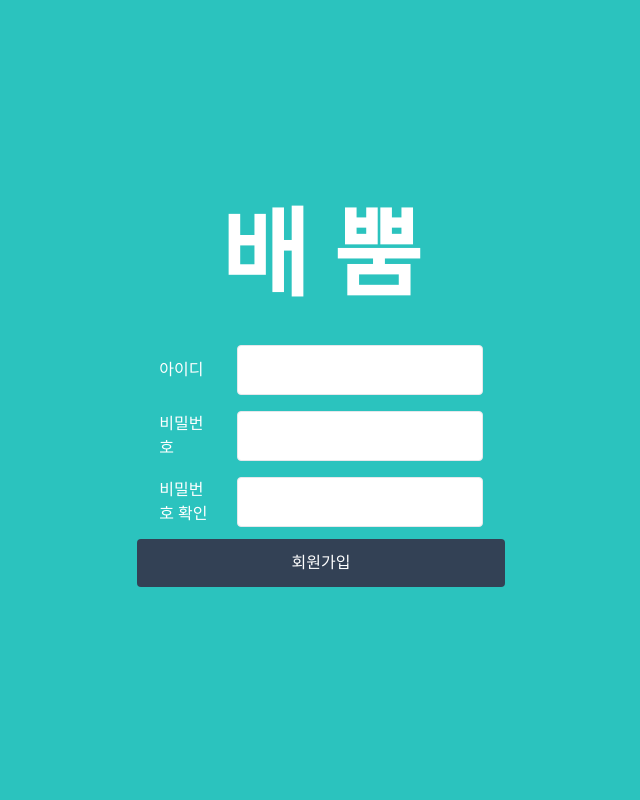
After one commit to NQ-OO/BaeBBoom, a Flask app: template templates/signUp.html in a window 1280 px wide. The commit adds this page. Shown: the whole page, without its empty margins (319-959 px from the left). Run offline with Flask 2, Linux system fonts and the light colour scheme; the template is opened without the code that fills it, so the values that code supplies are empty; some libraries are stand-ins or nearby versions; some web fonts are replaced.

Commit message:
hyeok - signup, signin, landing page

```diff
--- a/app.py
+++ b/app.py
@@ -5,30 +5,36 @@ app = Flask(__name__)
 # 메인페이지
 @app.route('/')
 def home():
-  return render_template(index.html)
+    return render_template('index.html')
 
 # 등록페이지
+
+
 @app.route('/register')
 def register():
-  return 'This is 등록페이지!'
+    return 'This is 등록페이지!'
 
 # 상세페이지
+
+
 @app.route('/spec')
 def spec():
-  return 'This is 상세페이지!'
+    return 'This is 상세페이지!'
 
 # 로그인 페이지
+
+
 @app.route('/login')
 def login():
-  return 'This is 로그인페이지!'
+    return 'This is 로그인페이지!'
 
 # 회원가입 페이지
+
+
 @app.route('/signup')
 def signup():
-  return 'This is 회원가입페이지!'
-
-
+    return 'This is 회원가입페이지!'
 
 
 if __name__ == '__main__':
-  app.run('0.0.0.0',port=5000,debug=True)
+    app.run('0.0.0.0', port=5000, debug=True)
--- /dev/null
+++ b/templates/signUp.html
@@ -0,0 +1,115 @@
+<!DOCTYPE html>
+<html lang="ko">
+
+<head>
+  <meta charset="UTF-8">
+  <meta name="viewport" content="width=device-width, initial-scale=1.0">
+  <!-- TAIL WIND -->
+  <script src="https://cdn.tailwindcss.com"></script>
+  <script>
+    tailwind.config = {
+      theme: {
+        extend: {
+          colors: {
+            clifford: '#da373d',
+          }
+        }
+      }
+    }
+  </script>
+  <style type="text/tailwindcss">
+    @layer utilities {
+      .content-auto {
+        content-visibility: auto;
+      }
+    }
+  </style>
+  <!-- GOOGLE FONT -->
+  <link rel="preconnect" href="https://fonts.googleapis.com">
+  <link rel="preconnect" href="https://fonts.gstatic.com" crossorigin>
+  <link href="https://fonts.googleapis.com/css2?family=Jua&display=swap" rel="stylesheet">
+  <!-- 한나 -->
+  <link href="https://webfontworld.github.io/BMHanna11yrs/BMHanna11yrs.css" rel="stylesheet">
+  <!-- JS -->
+  <script src="https://code.jquery.com/jquery-3.5.1.slim.min.js"
+    integrity="sha384-DfXdz2htPH0lsSSs5nCTpuj/zy4C+OGpamoFVy38MVBnE+IbbVYUew+OrCXaRkfj"
+    crossorigin="anonymous"></script>
+  <script src="https://ajax.googleapis.com/ajax/libs/jquery/3.4.1/jquery.min.js"></script>
+  <script src="https://cdn.jsdelivr.net/npm/popper.js@1.16.1/dist/umd/popper.min.js"
+    integrity="sha384-9/reFTGAW83EW2RDu2S0VKaIzap3H66lZH81PoYlFhbGU+6BZp6G7niu735Sk7lN"
+    crossorigin="anonymous"></script>
+  <title>배달비 뿜빠이</title>
+  <style>
+    * {
+      font-family: 'BMHanna11yrs';
+    }
+
+    body {
+      min-width: 470px;
+      min-height: 500px;
+    }
+  </style>
+  <script>
+    function onClickSignUp() {
+      let id = $("#user_id").val();
+      let pwd = $("#password").val();
+      let confirm_pwd = $("#confirm_password").val();
+      // console.log(id);
+      console.log("id :", id);
+      console.log("password :", pwd);
+      console.log("confirm_password :", pwd);
+
+      // 통신
+      // $.ajax({
+      //   type: "POST",
+      //   url: "/signup",
+      //   data: { id, pwd, confirm_pwd }, // 데이터 주는방법
+      //   success: function (response) { // 성공하면
+      //     if (response["result"] == "success") {
+      //       alert(response["msg"]);
+      //       // 3. 성공 시 페이지 새로고침
+      //       window.location.reload()
+      //     } else {
+      //       alert("server ERROR!")
+      //     }
+      //   }
+      // })
+    }
+  </script>
+</head>
+
+<body style="background-color: rgb(43,195,190); display: flex; flex-direction: column;">
+  <div class="min-h-screen flex flex-col">
+    <div class="container max-w-sm mx-auto flex-1 flex flex-col items-center justify-center px-2">
+      <div class="py-8 rounded text-white w-full">
+        <h1 class="mb-8 text-8xl text-center" style="font-weight: 600; ">배 뿜</h1>
+        <div style="display: flex; justify-content: space-evenly; align-items: center;" class="w-full">
+          <text style="width: 56px;">아이디</text>
+          <input type="text" style="color: black;" id="user_id"
+            class="block border border-grey-light w-2/3 p-3 rounded my-2 text-slate-700" name="user_id" />
+        </div>
+
+        <div style="display: flex; justify-content: space-evenly; align-items: center;">
+          <text style="width: 56px;">비밀번호</text>
+          <input type="password" id="password" style="font-family: sans-serif;"
+            class="block border border-grey-light w-2/3 p-3 rounded my-2 text-slate-700" name="password" />
+        </div>
+
+        <div style="display: flex; justify-content: space-evenly; align-items: center;">
+          <text style="width: 56px;">비밀번호 확인</text>
+
+          <input type="password" id="confirm_password" style="font-family: sans-serif;"
+            class="block border border-grey-light w-2/3 p-3 rounded my-2 text-slate-700" name="confirm_password" />
+        </div>
+
+        <button type="submit" onclick="onClickSignUp()"
+          class="w-full text-center py-3 rounded bg-slate-700 text-white hover:bg-green-dark focus:outline-none my-1">회원가입</button>
+
+      </div>
+
+
+    </div>
+  </div>
+</body>
+
+</html>
```
Also changed, not shown: templates/index.html (+34 -9 lines), templates/signIn.html (added, +97 -0 lines).
